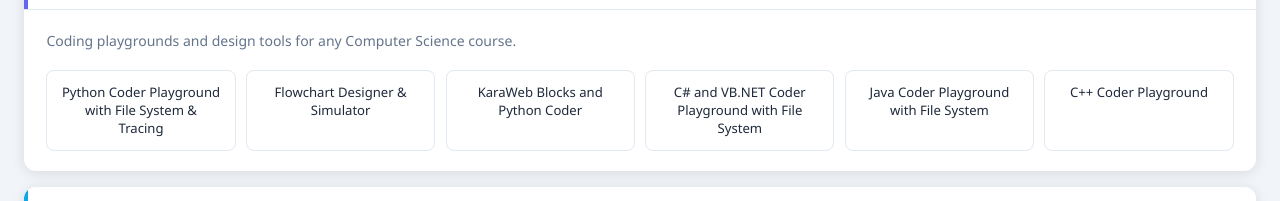
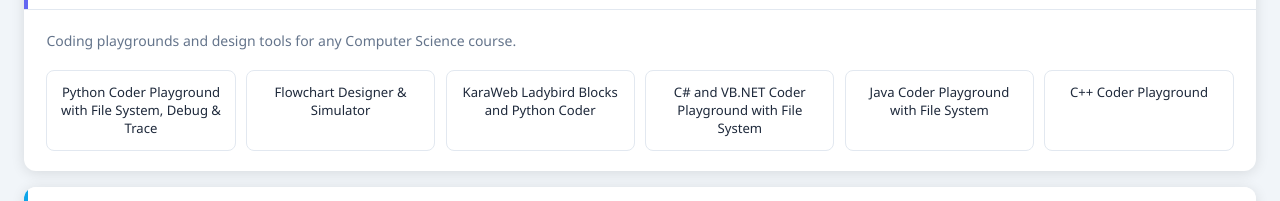
Before and after one commit to bakerpdgit/learningdemos, a website: page index.html in a window 1280 px wide. Shown: the part 286-487 px from the top of the page. Drawn offline with Linux system fonts and the light colour scheme.

Commit message:
Renamed Kara

```diff
--- a/index.html
+++ b/index.html
@@ -389,18 +389,17 @@
         </summary>
         <div class="details-body">
           <p class="section-desc">
-            Coding playgrounds and design tools for any Computer Science
-            course.
+            Coding playgrounds and design tools for any Computer Science course.
           </p>
           <div class="grid">
             <a class="tile" href="https://coder.classinteractives.co.uk"
-              >Python Coder Playground with File System &amp; Tracing</a
+              >Python Coder Playground with File System, Debug &amp; Trace</a
             >
             <a class="tile" href="flowchart_designer.html"
               >Flowchart Designer &amp; Simulator</a
             >
             <a class="tile" href="https://karaweb.classinteractives.co.uk"
-              >KaraWeb Blocks and Python Coder</a
+              >KaraWeb Ladybird Blocks and Python Coder</a
             >
             <a class="tile" href="https://dotnetcoder.classinteractives.co.uk"
               >C# and VB.NET Coder Playground with File System</a
```
